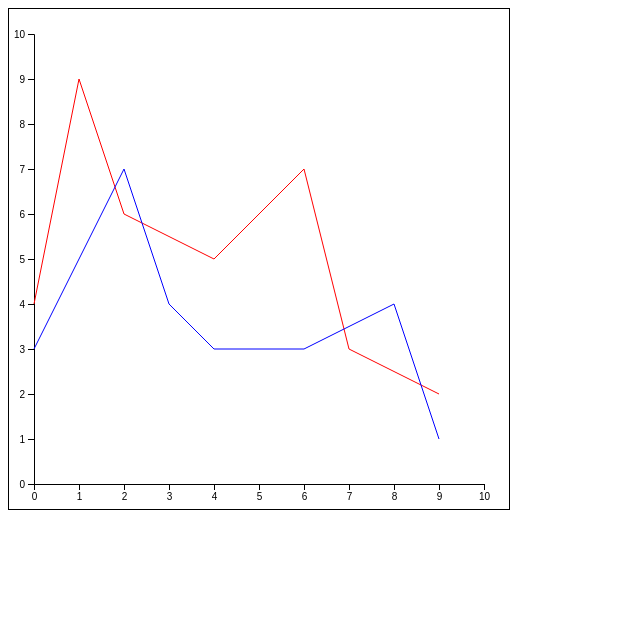
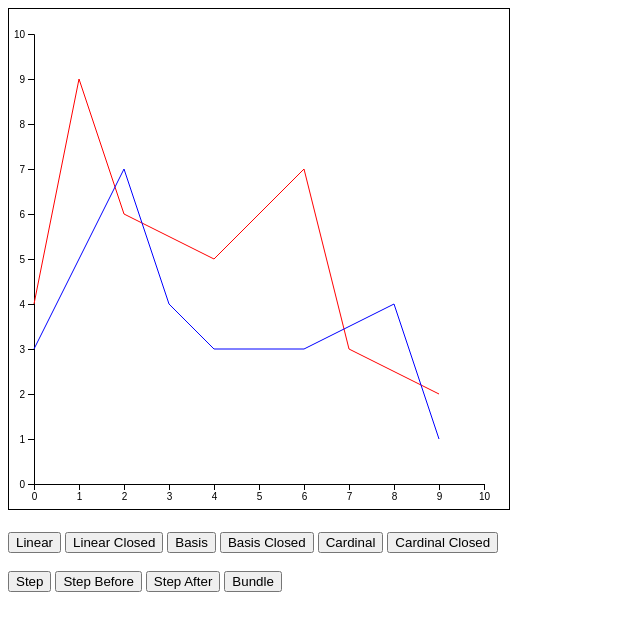
Before and after one commit to Trewaters/blypto-ex, a website: page blypto-ex/index.html in a window 1280 px wide. Shown: the whole page, without its empty margins (0-640 px from the left). Drawn offline with nearby package versions, Linux system fonts and the light colour scheme.

Commit message:
line interpolators added

```diff
--- a/blypto-ex/index.html
+++ b/blypto-ex/index.html
@@ -1,8 +1,8 @@
 <!DOCTYPE html>
 <html>
   <head>
-    <meta name="description" content="Line Genarator Demo">
-    <title>Line Genarator Demo</title>
+    <meta name="description" content="Line Interpolators(Curves) Demo">
+    <title>Line Interpolators(Curves) Demo</title>
     <script src="https://d3js.org/d3.v4.min.js"></script>
   </head>
   <body>
@@ -11,6 +11,7 @@
       var height = 500;
       var margin = 25;
       var axisLength = width - 2 * margin;
+      var line = null;
 
       var data1 = [
         {x: 0, y: 4},
@@ -31,6 +32,19 @@
         {x: 8, y: 4},
         {x: 9, y: 1}
       ];
+
+      var curveTypeMap = {
+        linear: d3.curveLinear,
+        linearClosed: d3.curveLinearClosed,
+        basis: d3.curveBasis,
+        basisClosed: d3.curveBasisClosed,
+        cardinal: d3.curveCardinal,
+        cardinalClosed: d3.curveCardinalClosed,
+        step: d3.curveStep,
+        stepBefore: d3.curveStepBefore,
+        stepAfter: d3.curveStepAfter,
+        bundle: d3.curveBundle
+      };
 
       var svgContainer = d3.select("body")
         .append("svg")
@@ -61,14 +75,18 @@
           .attr("transform", function() {
             return "translate(" + margin + "," + margin + ")";
           })
-
           .call(yAxis);
 
-      var line = d3.line()
+      function render(curveType) {
+        d3.selectAll("path.line1,path.line2").remove();
+
+        line = d3.line()
           .x(function(d) { return xScale(d.x); })
-          .y(function(d) { return yScale(d.y); });
+          .y(function(d) { return yScale(d.y); })
+          .curve(curveTypeMap[curveType]); // Specifies the curve type (interpolation)
 
-      svgContainer.append("path")
+        svgContainer.append("path")
+          .classed("line1", true)
           .attr("d", line(data1))
           .attr("fill", "none")
           .attr("stroke", "red")
@@ -76,13 +94,30 @@
             return "translate(" + margin + "," + margin + ")";
           });
 
-      svgContainer.append("path")
+        svgContainer.append("path")
+          .classed("line2", true)
           .attr("d", line(data2))
           .attr("fill", "none")
           .attr("stroke", "blue")
           .attr("transform", function() {
             return "translate(" + margin + "," + margin + ")";
           });
+      }
+
+      render("linear"); // Initial rendering
     </script>
+    <br/>
+    <br/>
+    <button onclick="render('linear')">Linear</button>
+    <button onclick="render('linearClosed')">Linear Closed</button>
+    <button onclick="render('basis')">Basis</button>
+    <button onclick="render('basisClosed')">Basis Closed</button>
+    <button onclick="render('cardinal')">Cardinal</button>
+    <button onclick="render('cardinalClosed')">Cardinal Closed</button>
+    <br/><br/>
+    <button onclick="render('step')">Step</button>
+    <button onclick="render('stepBefore')">Step Before</button>
+    <button onclick="render('stepAfter')">Step After</button>
+    <button onclick="render('bundle')">Bundle</button>
   </body>
 </html>
```
